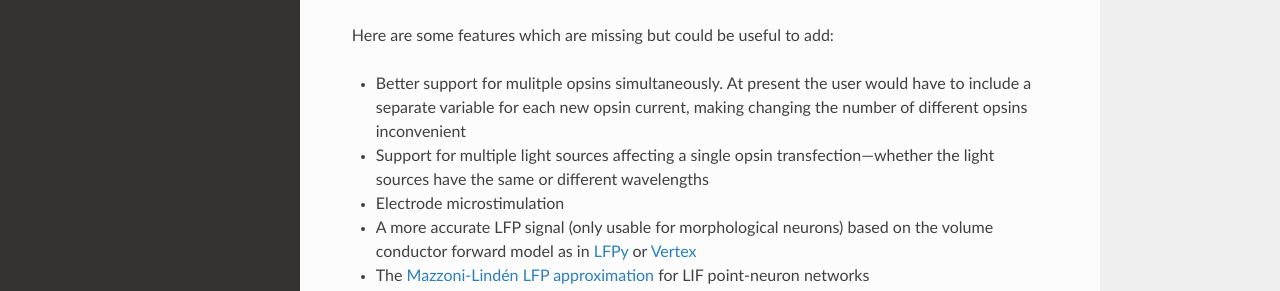
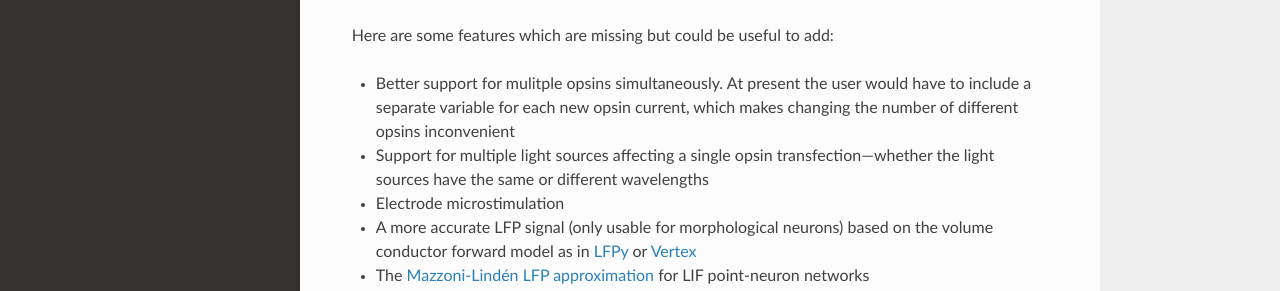
Before and after one commit to siplab-gt/cleo, a Sphinx documentation site: the page built from docs/overview.rst, in a window 1280 px wide and 900 px high, scrolled down 5941 px. Shown: the part 375-666 px from the top of the window. Built offline with Sphinx 7.4.7 and the Read the Docs theme 2.0.0, drawn with Linux system fonts in a browser that asks for light colours; pages that are not in the unit, such as notebooks, are missing from menus; some of the changed text lies outside the part shown.

Commit message:
minor edits to overview [skip ci]

```diff
--- a/docs/overview.rst
+++ b/docs/overview.rst
@@ -181,7 +181,7 @@ Future development
 ------------------
 Here are some features which are missing but could be useful to add:
 
-* Better support for mulitple opsins simultaneously. At present the user would have to include a separate variable for each new opsin current, making changing the number of different opsins inconvenient
+* Better support for mulitple opsins simultaneously. At present the user would have to include a separate variable for each new opsin current, which makes changing the number of different opsins inconvenient
 * Support for multiple light sources affecting a single opsin transfection---whether the light sources have the same or different wavelengths
 * Electrode microstimulation
 * A more accurate LFP signal (only usable for morphological neurons) based on the volume conductor forward model as in `LFPy <https://lfpy.readthedocs.io/en/latest/index.html>`_ or `Vertex <https://github.com/haeste/Vertex_2>`_
```
Also changed, not shown: other parts of docs/overview.rst (+2 -2 lines).
